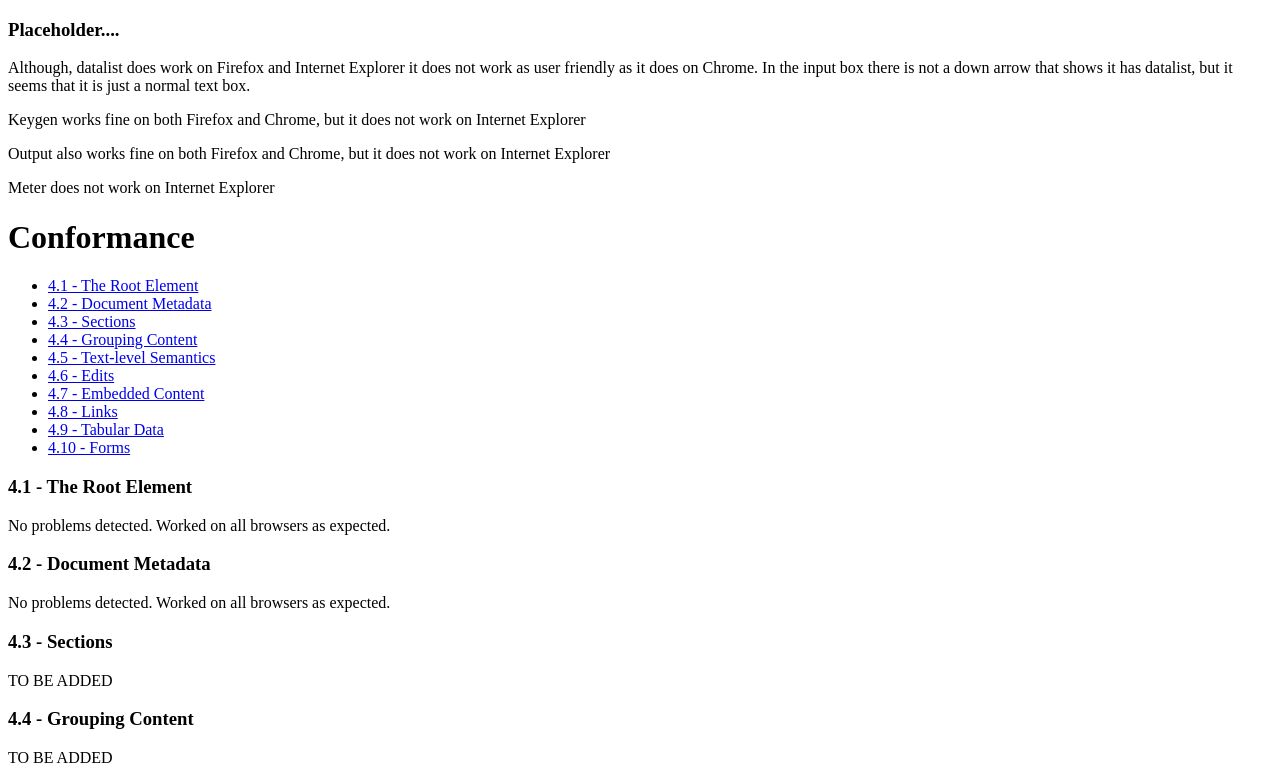
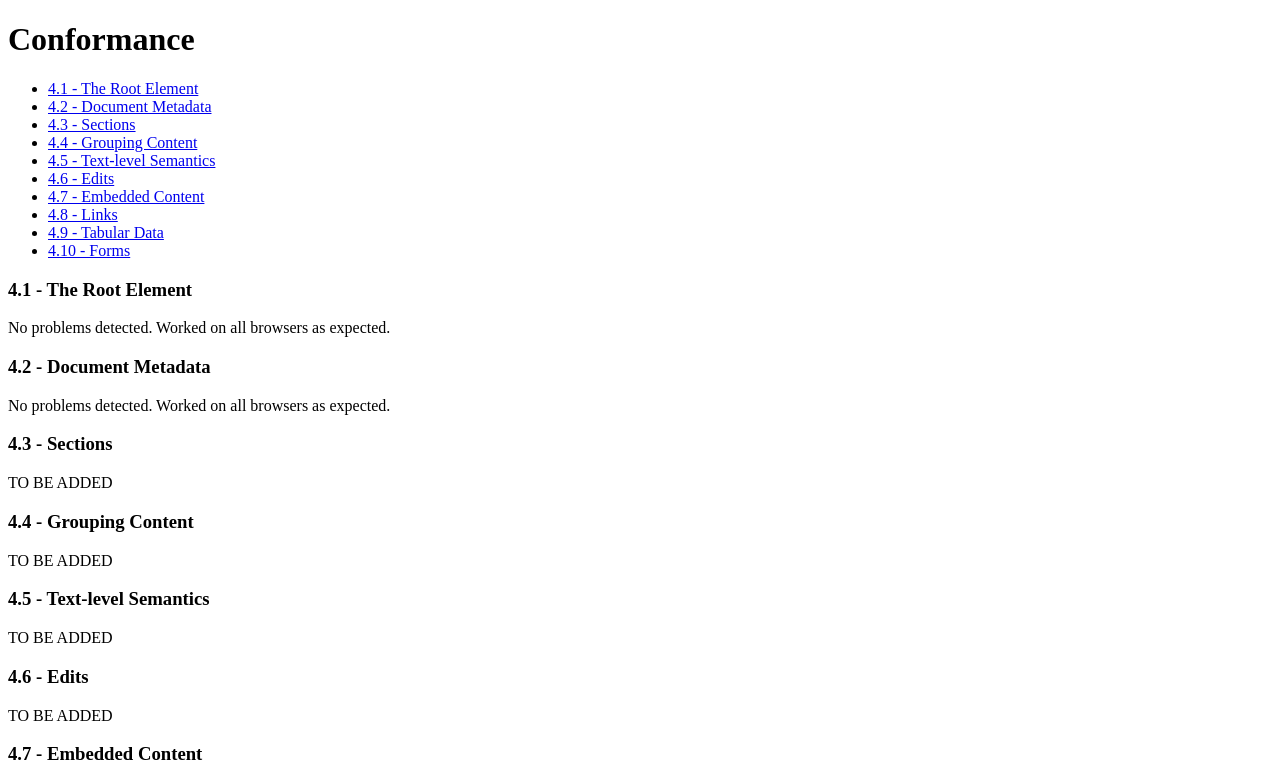
Before and after one commit to kanehjeong/TheEndUsersAssignment2, a plain HTML site: page conformance.html in a window 1280 px wide. Shown: the top 780 px of the page. Drawn offline with Linux system fonts and the light colour scheme.

Commit message:
Updated Conformance

```diff
--- a/conformance.html
+++ b/conformance.html
@@ -4,22 +4,6 @@
 		<title>Conformance</title>
 	</head>
 	<body>
-
-
-
-
-
-		<h3>Placeholder....</h3>
-        <p>Although, datalist does work on Firefox and Internet Explorer it does not work as user friendly as it does on Chrome. In the input box there is not a down arrow that shows it has datalist, but it seems that it is just a normal text box.</p>
-        <p>Keygen works fine on both Firefox and Chrome, but it does not work on Internet Explorer</p>
-        <p>Output also works fine on both Firefox and Chrome, but it does not work on Internet Explorer</p>
-        <p>Meter does not work on Internet Explorer</p>
-
-
-
-
-
-
 
         <h1>Conformance</h1>
         <ul>
```
